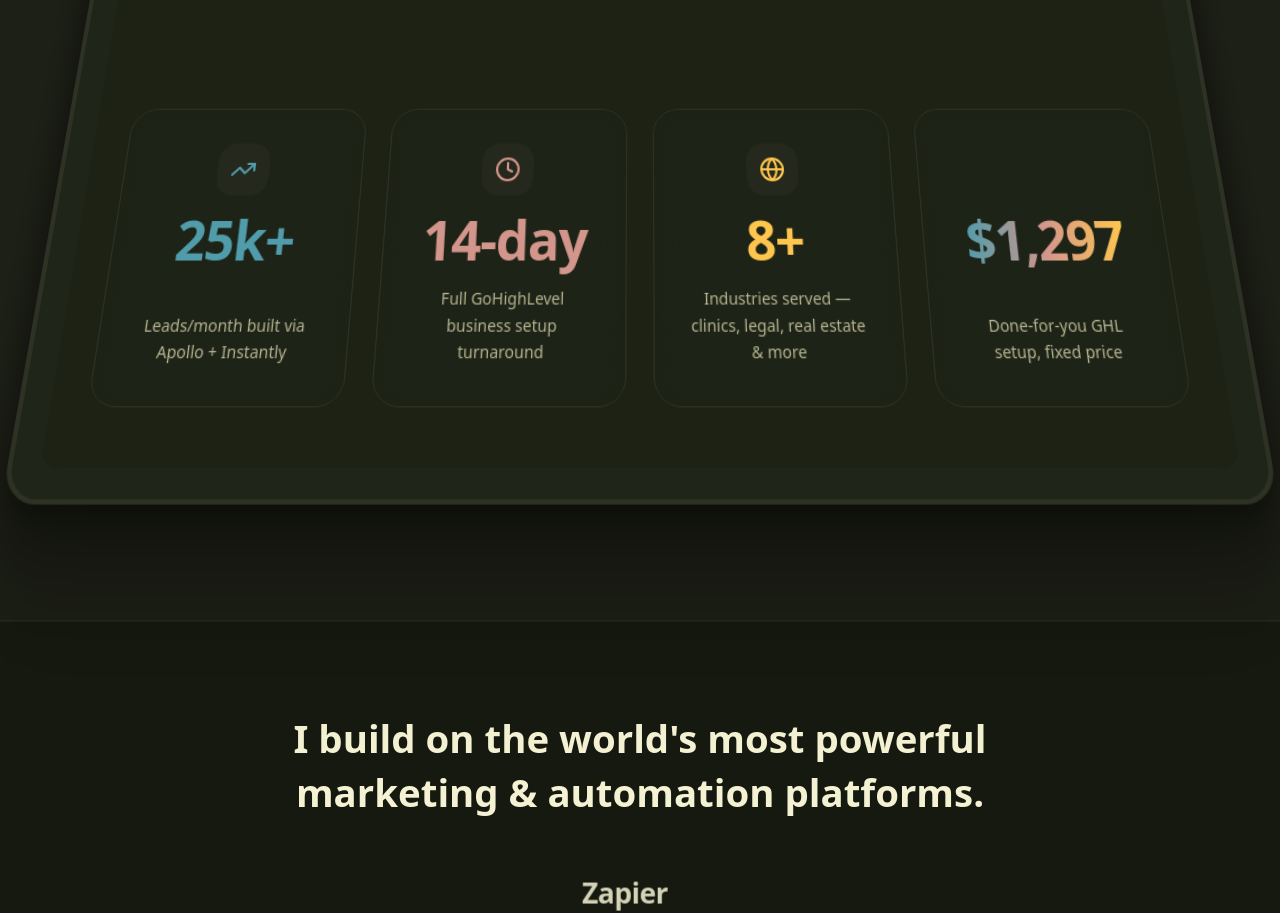
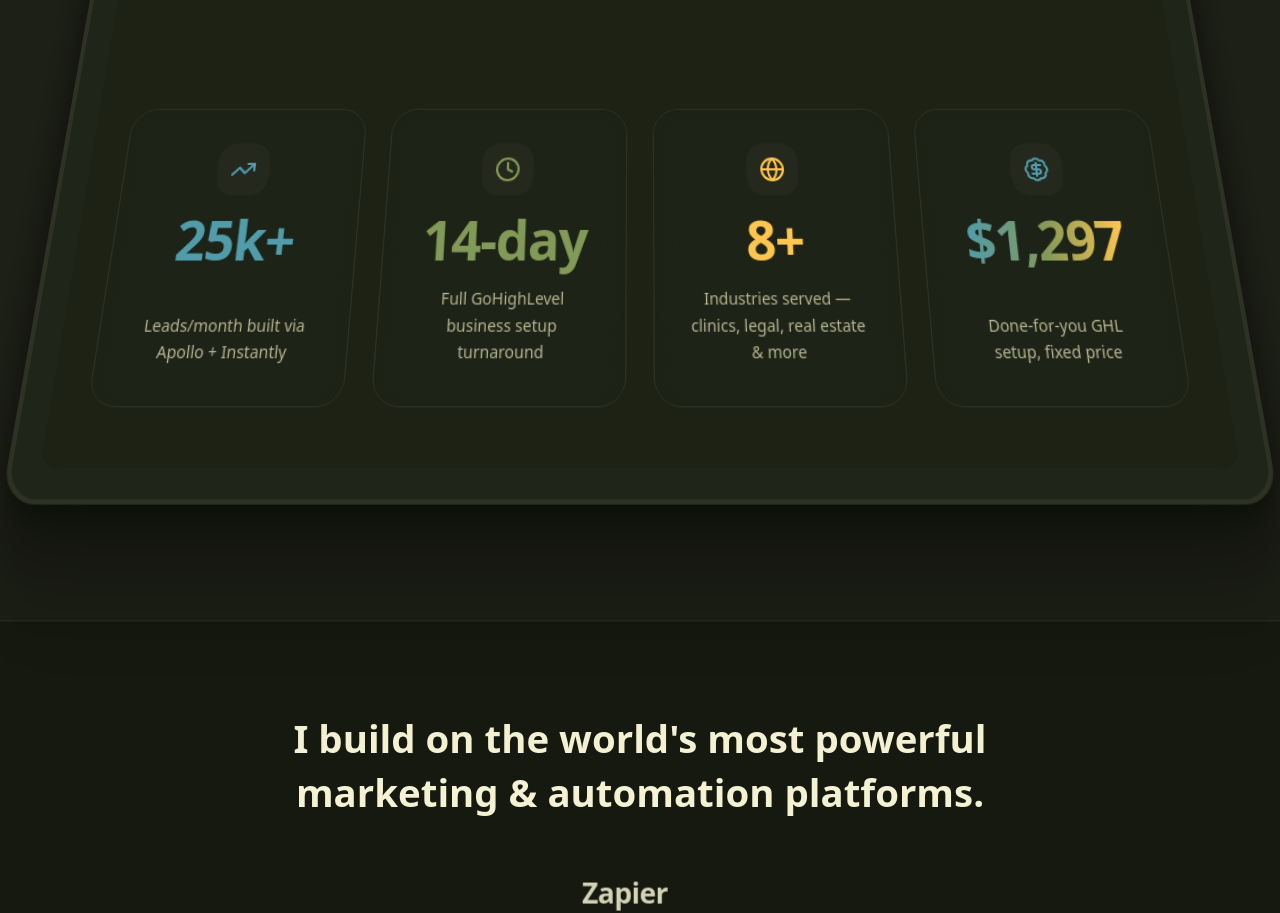
Before and after one commit to umerfarooq5349/nouman-website, a Next.js app: page / in a window 1280 px wide. Shown: the part 1755-2668 px from the top of the page. Built offline with nearby package versions, Linux system fonts and the light colour scheme.

Commit message:
style: replace red #D3968C stat highlights with sage green #839958

```diff
--- a/components/sections/about-stats.tsx
+++ b/components/sections/about-stats.tsx
@@ -45,12 +45,12 @@ export function AboutStats() {
                     bgGlow: "bg-[#519CAB]/5",
                     borderColor: "hover:border-[#519CAB]/30",
                   },
-                  // Red
+                  // Sage Green
                   {
                     icon: (className: string) => <Clock className={className} />,
-                    color: "text-[#D3968C]",
-                    bgGlow: "bg-[#D3968C]/5",
-                    borderColor: "hover:border-[#D3968C]/30",
+                    color: "text-[#839958]",
+                    bgGlow: "bg-[#839958]/5",
+                    borderColor: "hover:border-[#839958]/30",
                   },
                   // Yellow
                   {
@@ -62,7 +62,8 @@ export function AboutStats() {
                   // Combined Gradient
                   {
                     icon: (className: string) => <BadgeDollarSign className={className} />,
-                    color: "bg-gradient-to-r from-[#519CAB] via-[#D3968C] to-[#FFC64F] bg-clip-text text-transparent font-bold",
+                    color: "text-[#519CAB]",
+                    textColor: "bg-gradient-to-r from-[#519CAB] via-[#839958] to-[#FFC64F] bg-clip-text text-transparent font-bold",
                     bgGlow: "bg-primary/5",
                     borderColor: "hover:border-primary/30",
                   },
@@ -85,7 +86,7 @@ export function AboutStats() {
                         </div>
 
                         {/* Stat Value */}
-                        <p className={`font-display text-4xl font-semibold tracking-tight sm:text-5xl ${config.color}`}>
+                        <p className={`font-display text-4xl font-semibold tracking-tight sm:text-5xl ${config.textColor || config.color}`}>
                           <CountUp
                             value={stat.value}
                             prefix={stat.prefix}
```
